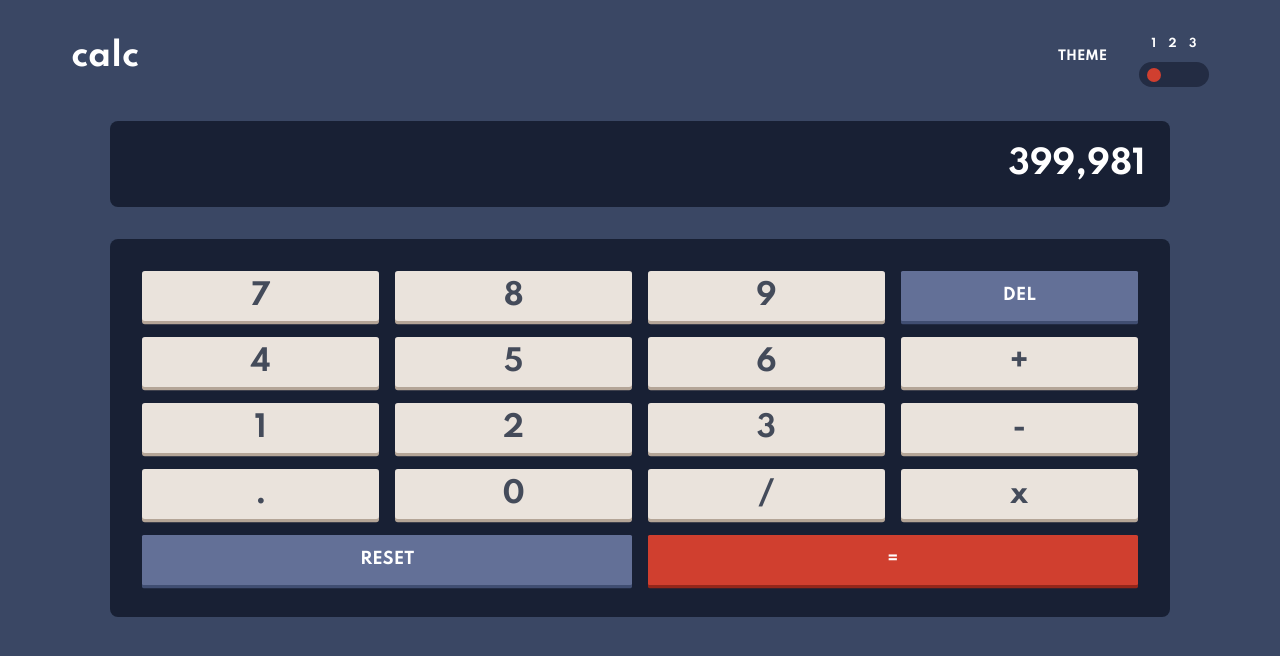
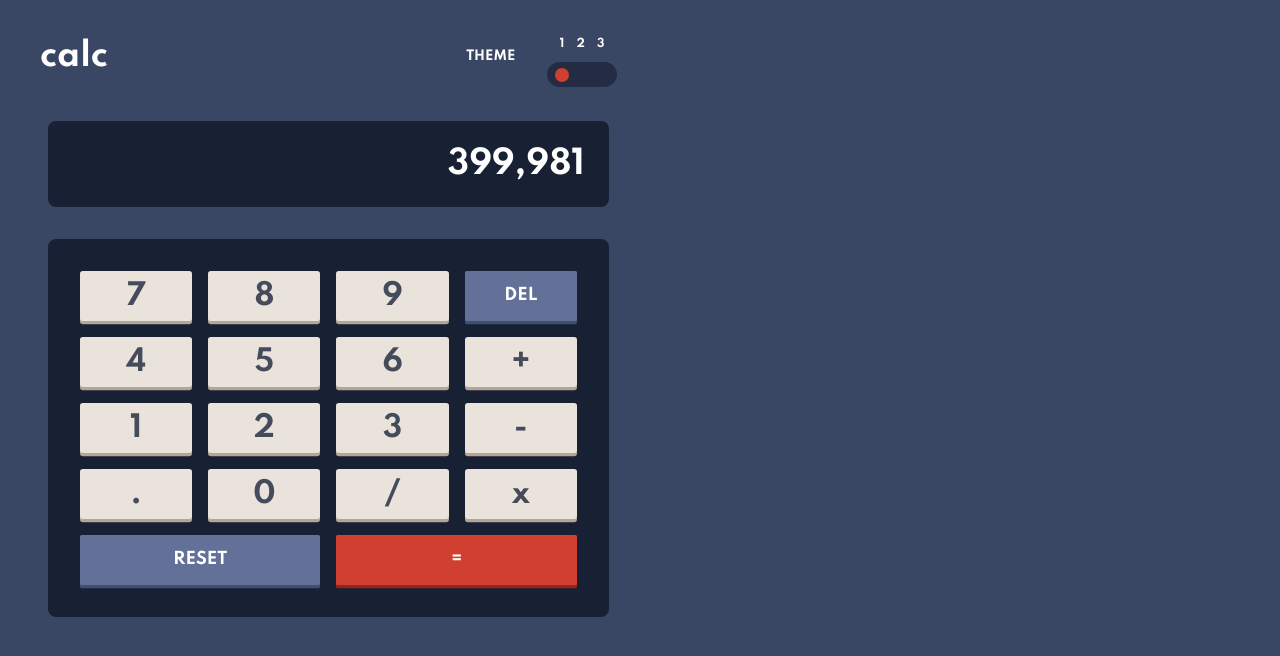
Before and after one commit to RoryKillick/Calculator-App, a React (Create React App) app in the folder calculator-app/: page / in a window 1280 px wide. Shown: the top 656 px of the page. Built offline with nearby package versions, Linux system fonts and the light colour scheme.

Commit message:
added media query

```diff
--- a/calculator-app/src/scss/App.scss
+++ b/calculator-app/src/scss/App.scss
@@ -16,6 +16,13 @@ body {
 .app {
     display: flex;
     flex-direction: column;
-    align-items: center;
-    //justify-content: flex-end;
+    align-items: flex-end;
+    justify-content: center;
 }
+
+
+@media  (min-width: 641px){
+    .app {
+        width: 641px;
+    }
+}
```
